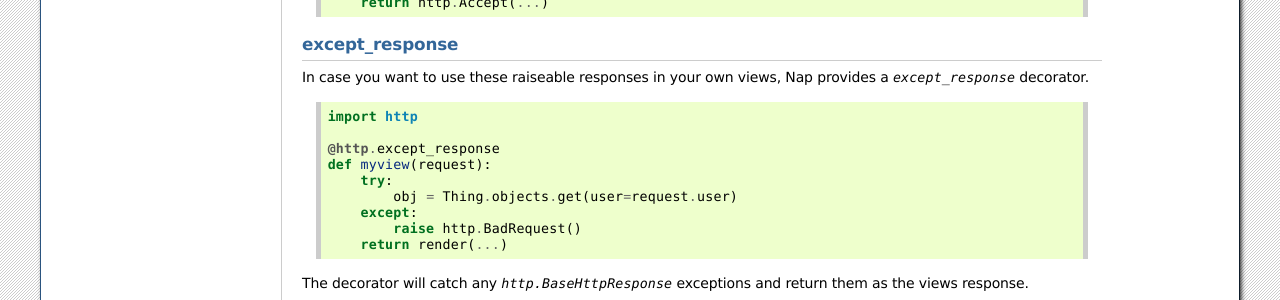
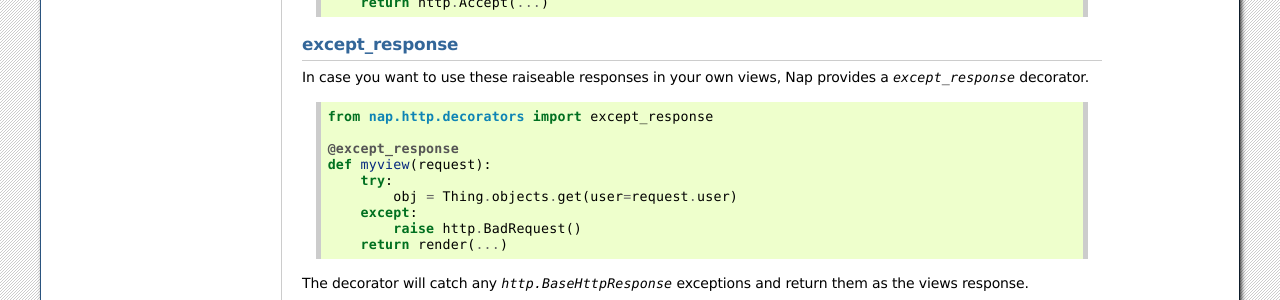
Before and after one commit to funkybob/django-nap, a Sphinx documentation site: the page built from docs/extras/http.rst, in a window 1280 px wide. Shown: the part 1825-2125 px from the top of the page. Built offline with Sphinx 7.4.7, drawn with Linux system fonts in a browser that asks for light colours.

Commit message:
Update docs

```diff
--- a/docs/changelog.rst
+++ b/docs/changelog.rst
@@ -12,6 +12,8 @@ v0.30.9 (2016-06-09)
 Enhancements:
 
 - Add `MapperMixin.include_meta` as an override to including meta in responses.
+- Moved `StreamingJSONResponse` into `nap.http.response`
+- Moved `except_response` into `nap.http.decorators`
 
 -------
 History
--- a/docs/extras/http.rst
+++ b/docs/extras/http.rst
@@ -113,9 +113,9 @@ provides a `except_response` decorator.
 
 .. code-block:: python
 
-    import http
+    from nap.http.decorators import except_response
 
-    @http.except_response
+    @except_response
     def myview(request):
         try:
             obj = Thing.objects.get(user=request.user)
```
